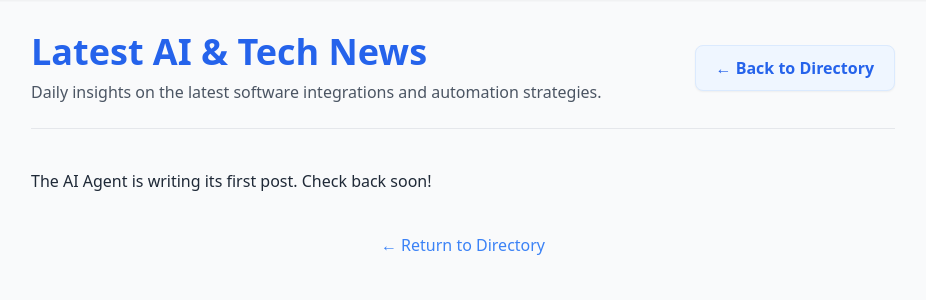
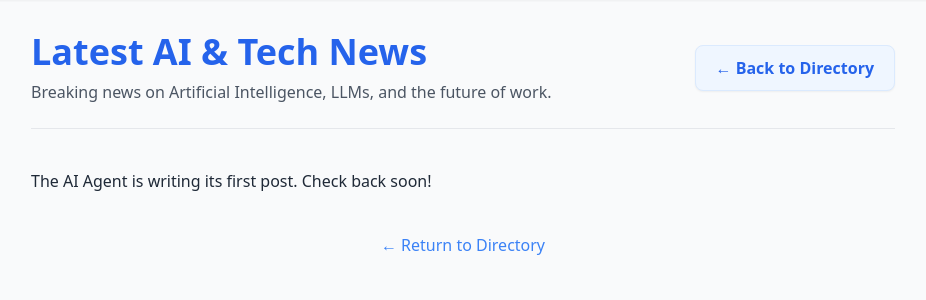
Before and after one commit to VangariSaiSampath/pseo-directory, a FastAPI app: page /news in a window 1280 px wide. Shown: the part 61-361 px from the top of the page, without its empty margins (177-1103 px from the left). Run offline with FastAPI, Linux system fonts and the light colour scheme; data that the repository does not hold is empty; some libraries are stand-ins or nearby versions.

Commit message:
Fixed routing bug for dynamic news post links

```diff
--- a/main.py
+++ b/main.py
@@ -249,7 +249,14 @@ async def news_index(request: Request):
     posts = cursor.fetchall()
     conn.close()
     # Reusing existing blog layout!
-    return templates.TemplateResponse("blog.html", {"request": request, "posts": posts, "page_title": "Latest AI & Tech News", "subtitle": "Stay updated with the latest breakthroughs in AI, LLMs, and the future of work."})
+    return templates.TemplateResponse("blog.html", {
+        "request": request,
+        "posts": posts,
+        "page_title": "Latest AI & Tech News",
+        "page_subtitle": "Breaking news on Artificial Intelligence, LLMs, and the future of work.",
+        "post_type": "news"
+
+    })
 
 @app.get("/news/{slug}")
 async def read_news(request: Request, slug: str):
--- a/templates/blog.html
+++ b/templates/blog.html
@@ -32,7 +32,7 @@
 
         <div class="space-y-6">
             {% for post in posts %}
-            <a href="/blog/{{ post.slug }}" class="block bg-white p-6 rounded-xl shadow-sm border hover:shadow-md transition">
+            <a href="/{{ post_type | default('blog') }}/{{ post.slug }}" class="block bg-white p-6 rounded-xl shadow-sm border hover:shadow-md transition">
                 <h2 class="text-2xl font-bold text-gray-800 mb-2">{{ post.title }}</h2>
                 <p class="text-sm text-gray-400">Published: {{ post.published_date }}</p>
             </a>
```
